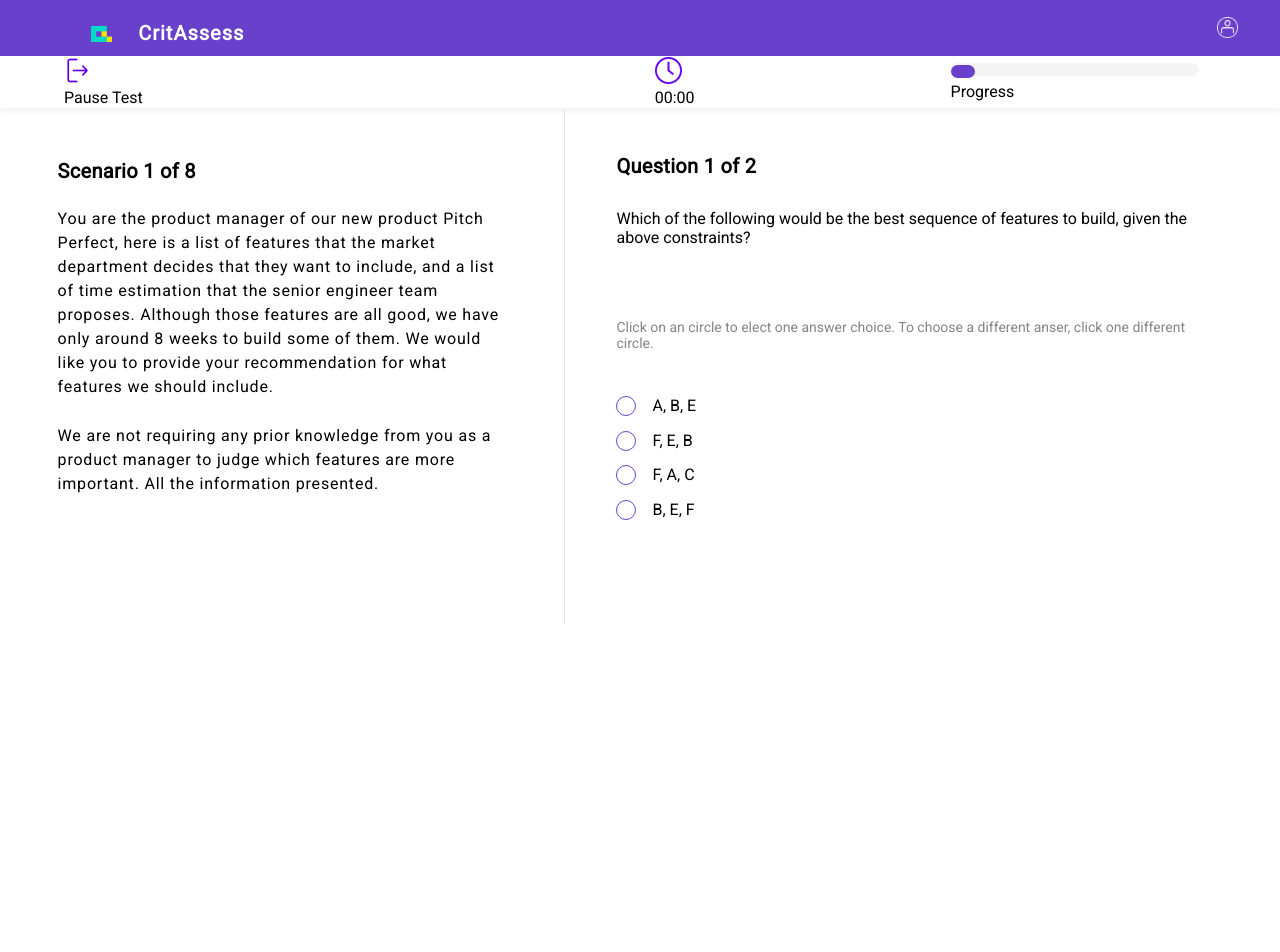
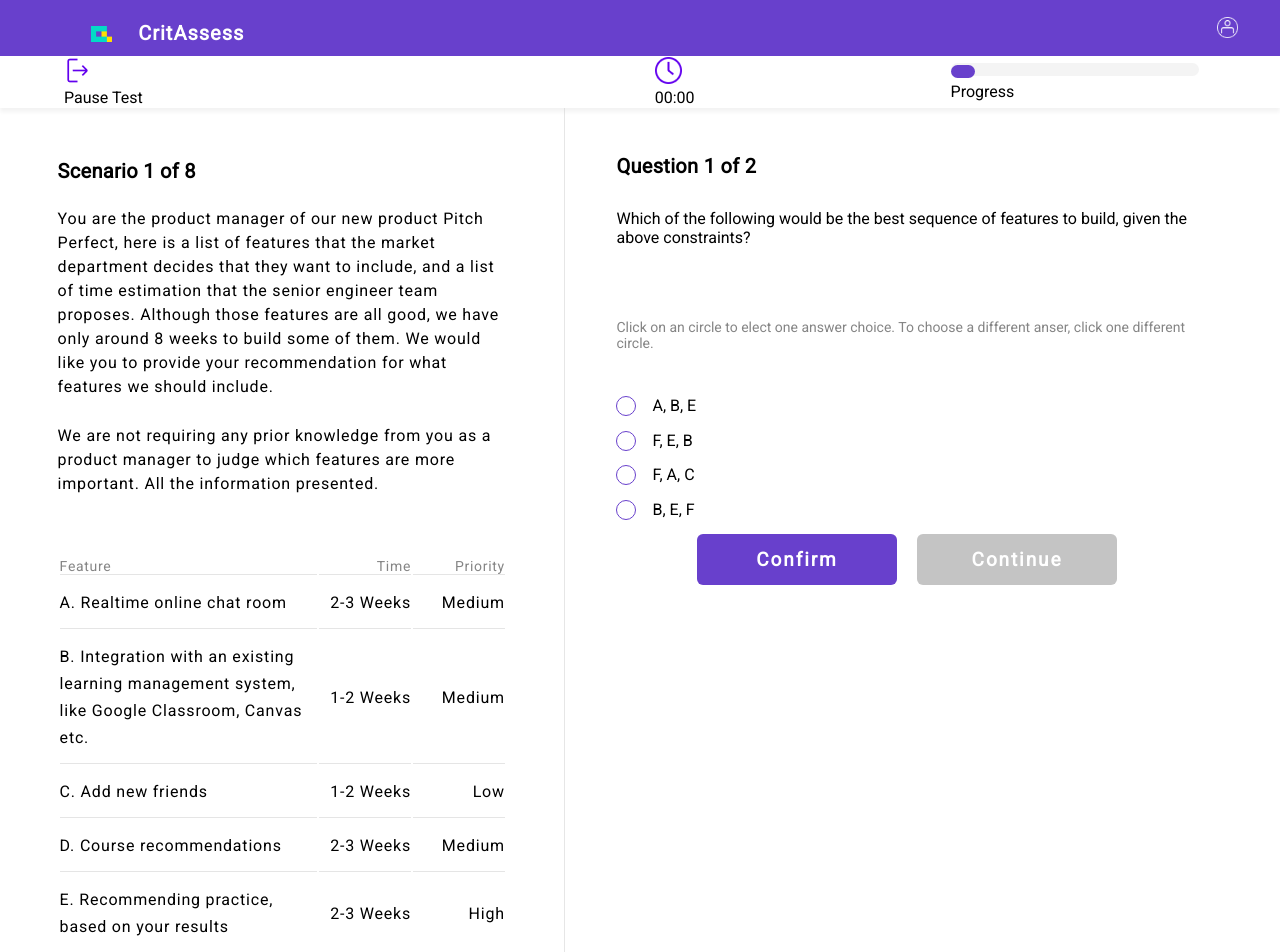
Before and after one commit to cmuxcelerate/CritAssess, an Angular app: page /s1q1 in a window 1280 px wide. Shown: the top 952 px of the page. Before the commit the page ends 800 px from the top, so only its background shows below. Built offline with nearby package versions, Linux system fonts and the light colour scheme.

Commit message:
Finished scenario1 table, and added buttons to mcq template

```diff
--- a/src/app/assessment_view/question_type_templates/mcq/mcq.component.css
+++ b/src/app/assessment_view/question_type_templates/mcq/mcq.component.css
@@ -91,3 +91,38 @@ input[type="radio"]:checked + label:after {
 	opacity: 1;
 	transform: scale(1);
 }
+
+
+/*Buttons*/
+#buttonRow {
+	display: flex;
+	position: relative;
+	justify-content: center;
+	flex-direction: row;
+}
+button {
+	width: 200px;
+	height: 51px;
+	border-radius: 6px;
+	background-color: #6840CC;
+	color: #FFF;
+	font-style: normal;
+	font-weight: bold;
+	font-size: 19px;
+	line-height: 22px;
+	text-align: center;
+	letter-spacing: 0.1em;
+	cursor: pointer;
+}
+
+button:disabled {
+	background-color: #C4C4C4;
+	cursor: default;
+}
+#confirm {
+	order: 0;
+}
+#continue {
+	order: 1;
+	margin-left: 20px;
+}
--- a/src/app/assessment_view/question_type_templates/mcq/mcq.component.html
+++ b/src/app/assessment_view/question_type_templates/mcq/mcq.component.html
@@ -8,3 +8,8 @@
 	<input id="{{i}}" type="radio" name="{{question.prompt}}" value="{{answer.text}}" (change)="onSelectionChange(answer.text)">
 	<label for="{{i}}">{{answer.text}}</label>
 </div>
+
+<div id="buttonRow">
+	<button id="confirm">Confirm</button>
+	<button id="continue" disabled="disabled">Continue</button>
+</div>
--- a/src/app/assessment_view/scenarios/scenario1/scenario1.component.css
+++ b/src/app/assessment_view/scenarios/scenario1/scenario1.component.css
@@ -20,3 +20,45 @@ p {
 #p1 {
 	margin-bottom: 25px;
 }
+
+/*Table Styles*/
+table {
+	margin-top: 60px;
+	table-layout: auto;
+}
+th {
+	color: #858585;
+	font-style: normal;
+	font-weight: normal;
+	font-size: 14px;
+	line-height: 16px;
+	letter-spacing: 0.05em;
+}
+
+th, td {
+	border-bottom: 1px solid #E5E5E5;
+	text-align: left;
+}
+
+td {
+	min-height: 62px;
+	vertical-align: middle;
+	font-style: normal;
+	font-weight: 300;
+	font-size: 16px;
+	line-height: 27px;
+	letter-spacing: 0.05em;
+	padding-top: 12px;
+	padding-bottom: 12px;
+}
+
+.col1 {
+	width: 58.4%;
+}
+
+.col2 {
+	width: 20.8%;
+}
+.col2, .col3 {
+	text-align: right;
+}
--- a/src/app/assessment_view/scenarios/scenario1/scenario1.component.html
+++ b/src/app/assessment_view/scenarios/scenario1/scenario1.component.html
@@ -6,4 +6,62 @@
 	<p>
 		We are not requiring any prior knowledge from you as a product manager to judge which features are more important. All the information presented.
 	</p>
+
+	<!-- Feature Table -->
+	<table>
+		<!-- Header -->
+		<tr>
+			<th class="col1">Feature</th>
+			<th class="col2">Time</th>
+			<th class="col3">Priority</th>
+		</tr>
+		<!-- Row 1 -->
+		<tr>
+			<td class="col1">A. Realtime online chat room</td>
+			<td class="col2">2-3 Weeks</td>
+			<td class="col3">Medium</td>
+		</tr>
+		<!-- Row 2 -->
+		<tr>
+			<td>B. Integration with an existing learning management system, like Google Classroom, Canvas etc.</td>
+			<td class="col2">1-2 Weeks</td>
+			<td class="col3">Medium</td>
+		</tr>
+		<!-- Row 3 -->
+		<tr>
+			<td class="col1">C. Add new friends</td>
+			<td class="col2">1-2 Weeks</td>
+			<td class="col3">Low</td>
+		</tr>
+		<!-- Row 4 -->
+		<tr>
+			<td class="col1">D. Course recommendations</td>
+			<td class="col2">2-3 Weeks</td>
+			<td class="col3">Medium</td>
+		</tr>
+		<!-- Row 5 -->
+		<tr>
+			<td class="col1">E. Recommending practice, based on your results</td>
+			<td class="col2">2-3 Weeks</td>
+			<td class="col3">High</td>
+		</tr>
+		<!-- Row 6 -->
+		<tr>
+			<td class="col1">F. Automatically generated reports</td>
+			<td class="col2">3-4 weeks</td>
+			<td class="col3">High</td>
+		</tr>
+		<!-- Row 7 -->
+		<tr>
+			<td class="col1">G. Expert performance review</td>
+			<td class="col2">2-4 Weeks</td>
+			<td class="col3">Medium</td>
+		</tr>
+		<!-- Row 8 -->
+		<tr>
+			<td class="col1">H. Recommending friends according to your existing social network</td>
+			<td class="col2">1-2 Weeks</td>
+			<td class="col3">Low</td>
+		</tr>
+	</table>
 </div>
```
